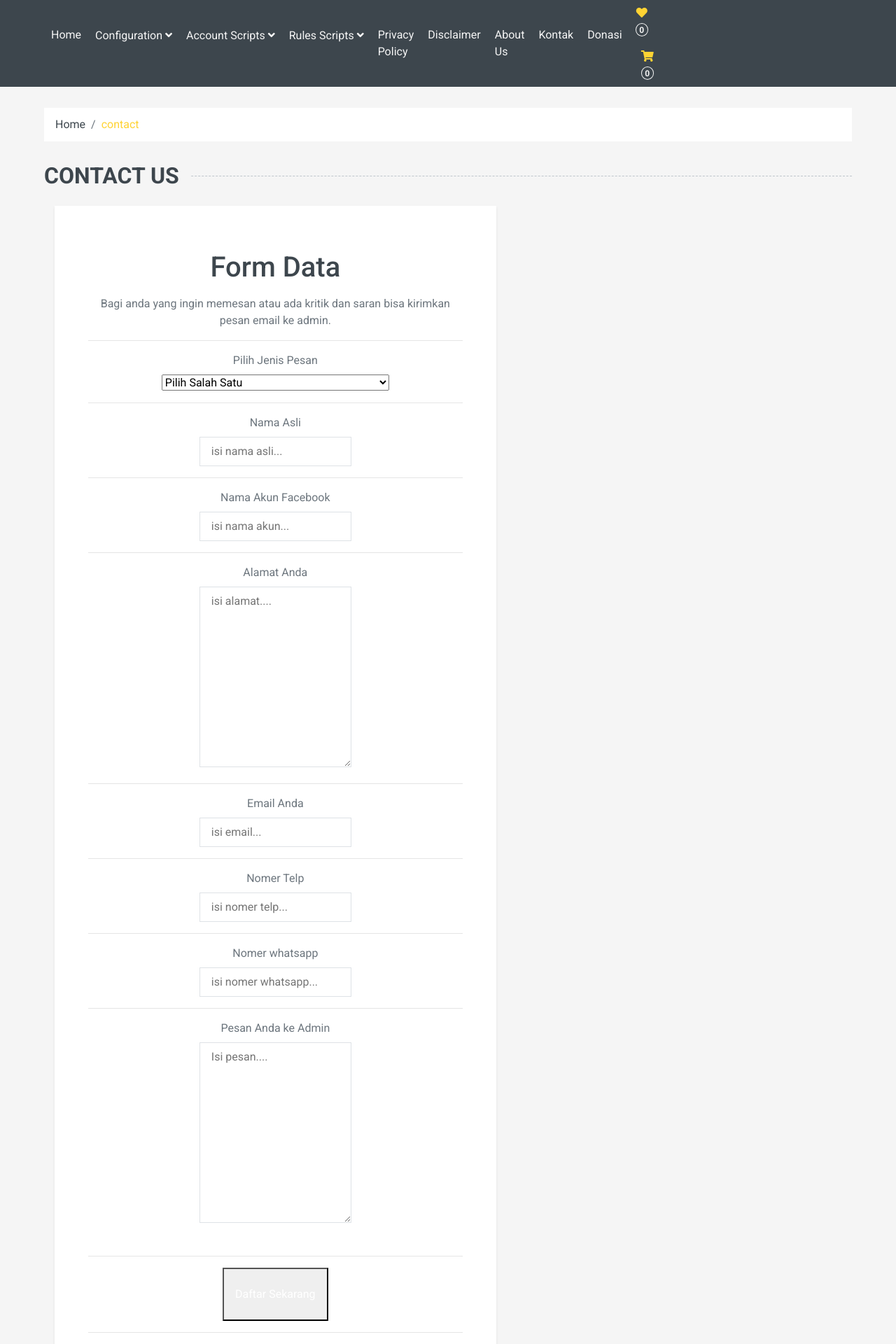
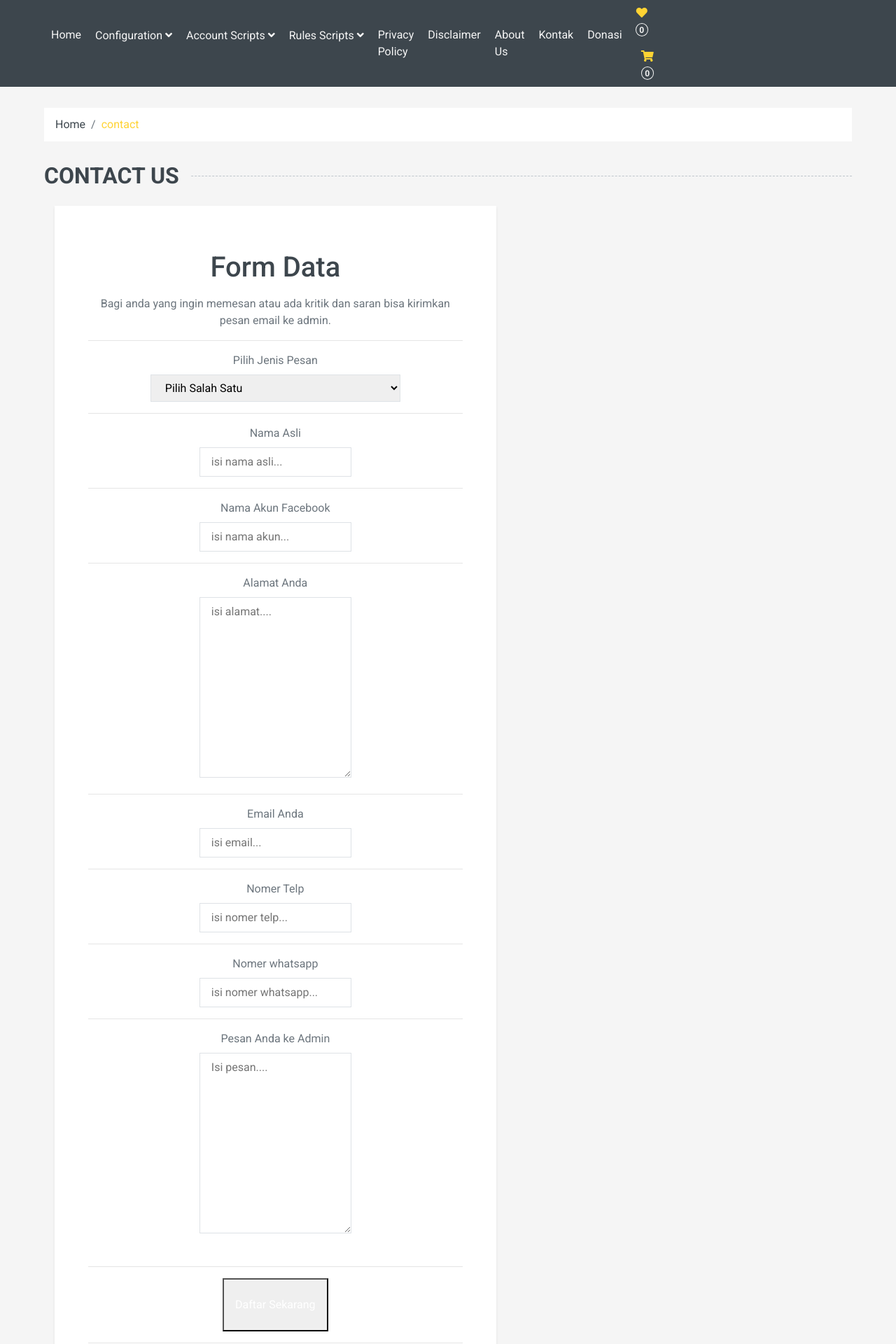
Before and after one commit to mwnsofficial/simaster, a Jekyll site: the page built from contact.html, in a window 1280 px wide. Shown: the top 1920 px of the page at 70% size. Built offline with Jekyll 4.4.1, drawn with Linux system fonts in a browser that asks for light colours; nearby versions of some CDN libraries.

Commit message:
Update contact.html

```diff
--- a/contact.html
+++ b/contact.html
@@ -27,7 +27,7 @@ layout: default
           <hr>
           <div class="mb-6">
             <center><label for="pilih pesan" class="block mb-2 text-sm text-black-600 dark:text-gray-400">Pilih Jenis Pesan</label></center>
-            <center><select name="pilih pesan" id="pilih pesan" required>
+            <center><select name="pilih pesan" id="pilih pesan" class="w-full px-3 py-2 placeholder-gray-300 border border-gray-300 rounded-md focus:outline-none focus:ring focus:ring-indigo-100 focus:border-indigo-300 dark:bg-gray-700 dark:text-white dark:placeholder-gray-500 dark:border-gray-600 dark:focus:ring-gray-900 dark:focus:border-gray-500" required>
              <option value="Pilih Salah Satu">Pilih Salah Satu</option>
              <option value="Pesan Premium Auto wwan0">Pesan Premium Auto wwan0</option>
              <option value="Pesan Premium Auto usb0">Pesan Premium Auto usb0</option>
```
